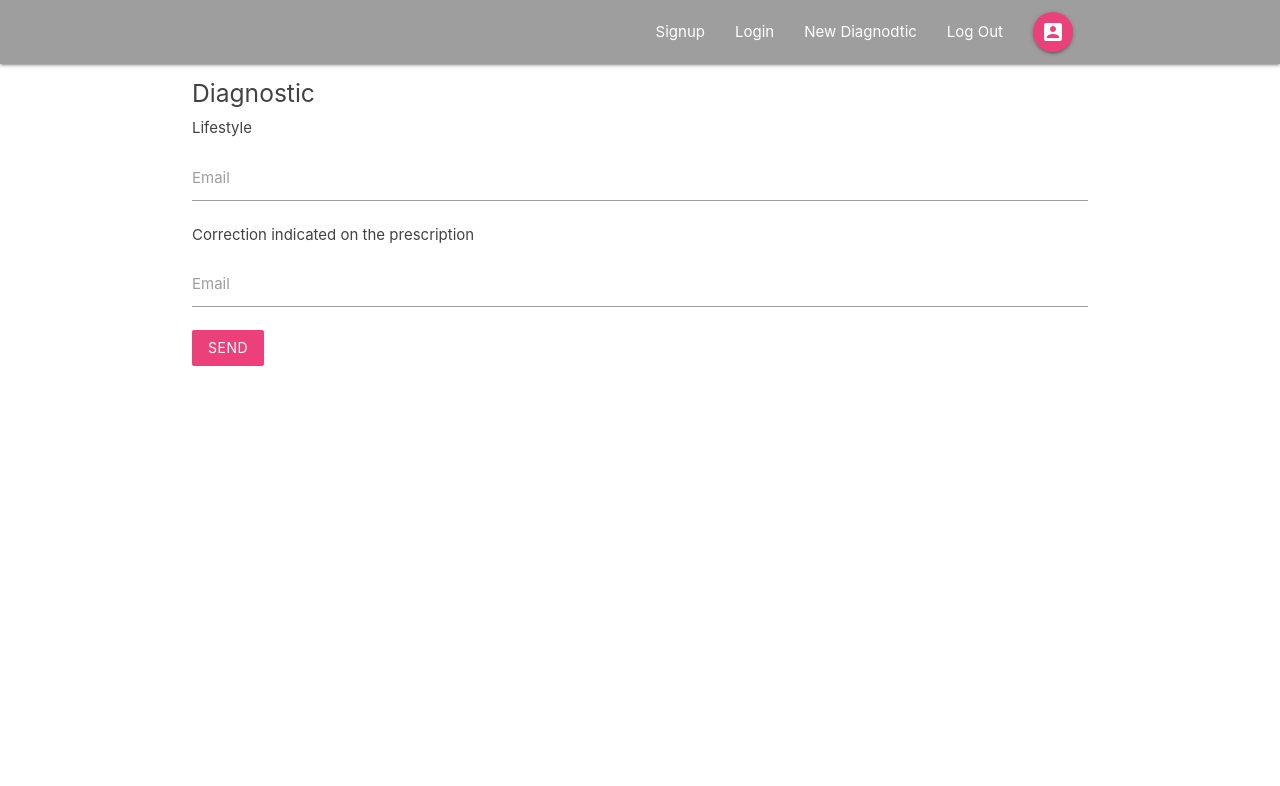
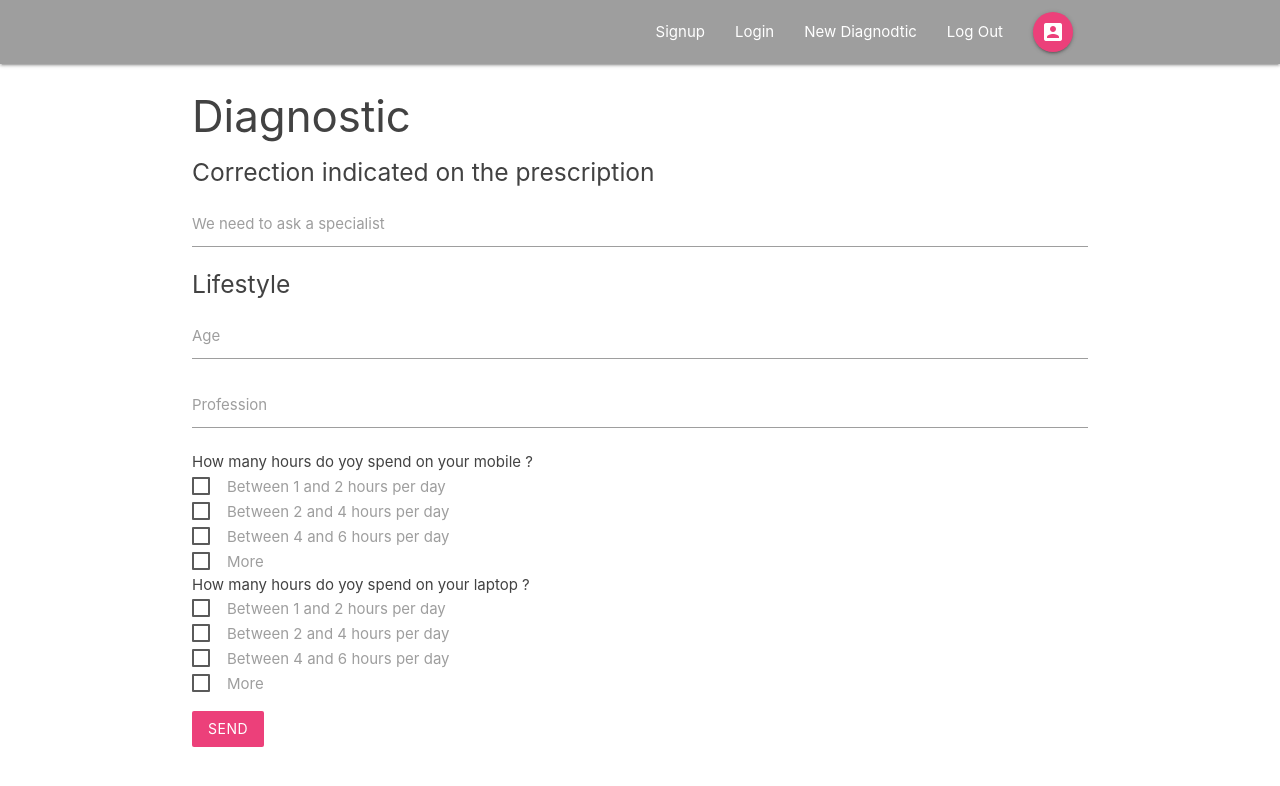
Before and after one commit to zeineb97/three-d-eye, a React (Create React App) app: page /diagnostic in a window 1280 px wide. Shown: the top 786 px of the page. Built offline with nearby package versions, Linux system fonts and the light colour scheme.

Commit message:
Some forms changes

```diff
--- a/src/components/auth/SignIn.js
+++ b/src/components/auth/SignIn.js
@@ -18,14 +18,20 @@ class SignIn extends Component {
     return (
       <div className="container">
         <form className="white" onSubmit={this.handleSubmit}>
-          <h5 className="grey-text text-darken-3">Sign In</h5>
+          <h3 className="grey-text text-darken-3">Sign In</h3>
+          <div className="row">
           <div className="input-field">
+          <i class="material-icons prefix">account_circle</i>
             <label htmlFor="email">Email</label>
             <input type="email" id='email' onChange={this.handleChange} />
           </div>
+          </div>
+          <div className="row">
           <div className="input-field">
+          <i class="material-icons prefix">mode_edit</i>
             <label htmlFor="password">Password</label>
             <input type="password" id='password' onChange={this.handleChange} />
+          </div>
           </div>
           <div className="input-field">
             <button className="btn pink lighten-1 z-depth-0">Login</button>
--- a/src/components/auth/SignUp.js
+++ b/src/components/auth/SignUp.js
@@ -7,7 +7,8 @@ class SignUp extends Component {
     firstName: '',
     lastName: '',
     adress: '',
-    dateOfBirth:''
+    dateOfBirth:'',
+    phone:''
   }
   handleChange = (e) => {
     this.setState({
@@ -22,7 +23,7 @@ class SignUp extends Component {
     return (
       <div className="container">
         <form className="white" onSubmit={this.handleSubmit}>
-          <h5 className="grey-text text-darken-3">Sign Up</h5>
+          <h3 className="grey-text text-darken-3">Sign Up</h3>
           <div className="input-field">
             <label htmlFor="email">Email</label>
             <input type="email" id='email' onChange={this.handleChange} />
@@ -40,8 +41,12 @@ class SignUp extends Component {
             <input type="text" id='lastName' onChange={this.handleChange} />
           </div>
           <div className="input-field">
-            <label htmlFor="adress">Adress</label>
+            <label htmlFor="adress">Address</label>
             <input type="text" id='adress' onChange={this.handleChange} />
+          </div>
+          <div className="input-field">
+            <label htmlFor="phone">Phone Number</label>
+            <input type="text" id='phone' onChange={this.handleChange} />
           </div>
           <div className="input-field">
             <label htmlFor="dateOfBirth">Date Of Birth</label>
--- a/src/components/dashboard/Diagnostic.js
+++ b/src/components/dashboard/Diagnostic.js
@@ -3,7 +3,10 @@ import React, { Component } from 'react'
 class Diagnostic extends Component {
   state = {
     email: '',
-    password: ''
+    profession: '',
+    mobile_hours:'',
+    laptop_hours:'',
+    age:''
   }
   handleChange = (e) => {
     this.setState({
@@ -18,20 +21,57 @@ class Diagnostic extends Component {
     return (
       <div className="container">
         <form className="white" onSubmit={this.handleSubmit}>
-          <h5 className="grey-text text-darken-3">Diagnostic</h5>
-          <h7 className="grey-text text-darken-3">Lifestyle</h7>
+          <h3 className="grey-text text-darken-3">Diagnostic</h3>
+          <h5 className="grey-text text-darken-3">Correction indicated on the prescription</h5>
           <div className="input-field">
-            <label htmlFor="email">Email</label>
+            <label htmlFor="text">We need to ask a specialist</label>
             <input type="email" id='email' onChange={this.handleChange} />
           </div>
 
-          <h7 className="grey-text text-darken-3">Correction indicated on the prescription</h7>
-          <div className="input-field">
-            <label htmlFor="email">Email</label>
-            <input type="email" id='email' onChange={this.handleChange} />
+      <h5 className="grey-text text-darken-3">Lifestyle</h5>
+      <div className="input-field">
+            <label htmlFor="age">Age</label>
+            <input type="text" id='age' onChange={this.handleChange} />
           </div>
 
           <div className="input-field">
+            <label htmlFor="profession">Profession</label>
+            <input type="text" id='profession' onChange={this.handleChange} />
+          </div>
+
+          <div >
+          <h7 className="grey-text text-darken-3">How many hours do yoy spend on your mobile ? <br/></h7>
+          <label>
+
+            <input type="checkbox" id='mobile_hours' />
+            <span>Between 1 and 2 hours per day</span> <br/>
+            <input type="checkbox" />
+            <span>Between 2 and 4 hours per day</span> <br/>
+            <input type="checkbox" />
+            <span>Between 4 and 6 hours per day</span> <br/>
+            <input type="checkbox" />
+            <span>More</span>
+          </label>
+         </div>
+
+         <div >
+          <h7 className="grey-text text-darken-3">How many hours do yoy spend on your laptop ? <br/></h7>
+          <label>
+
+            <input type="checkbox" id='laptop_hours' />
+            <span>Between 1 and 2 hours per day</span> <br/>
+            <input type="checkbox" />
+            <span>Between 2 and 4 hours per day</span> <br/>
+            <input type="checkbox" />
+            <span>Between 4 and 6 hours per day</span> <br/>
+            <input type="checkbox" />
+            <span>More</span>
+          </label>
+         </div>
+
+
+
+         <div className="input-field">
             <button className="btn pink lighten-1 z-depth-0">Send</button>
           </div>
         </form>
```
Also changed, not shown: 1 other file (tests, documents, lock files or other folders).
